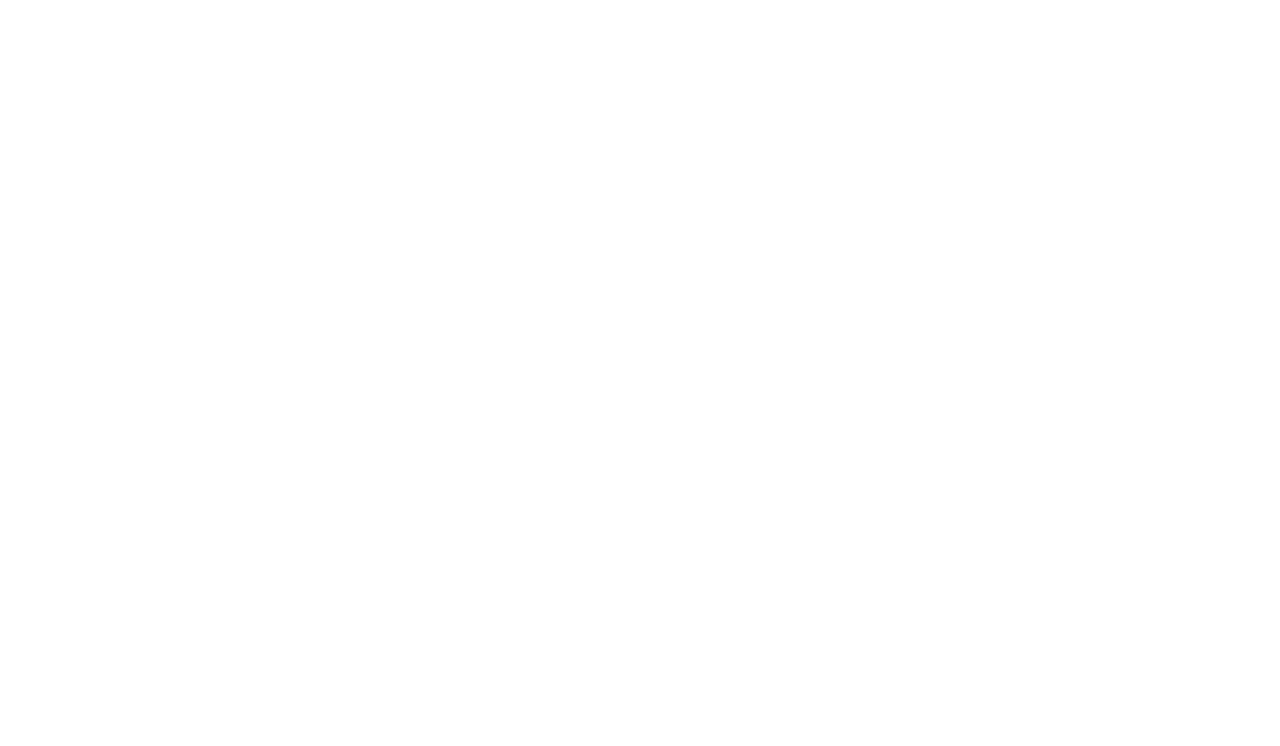
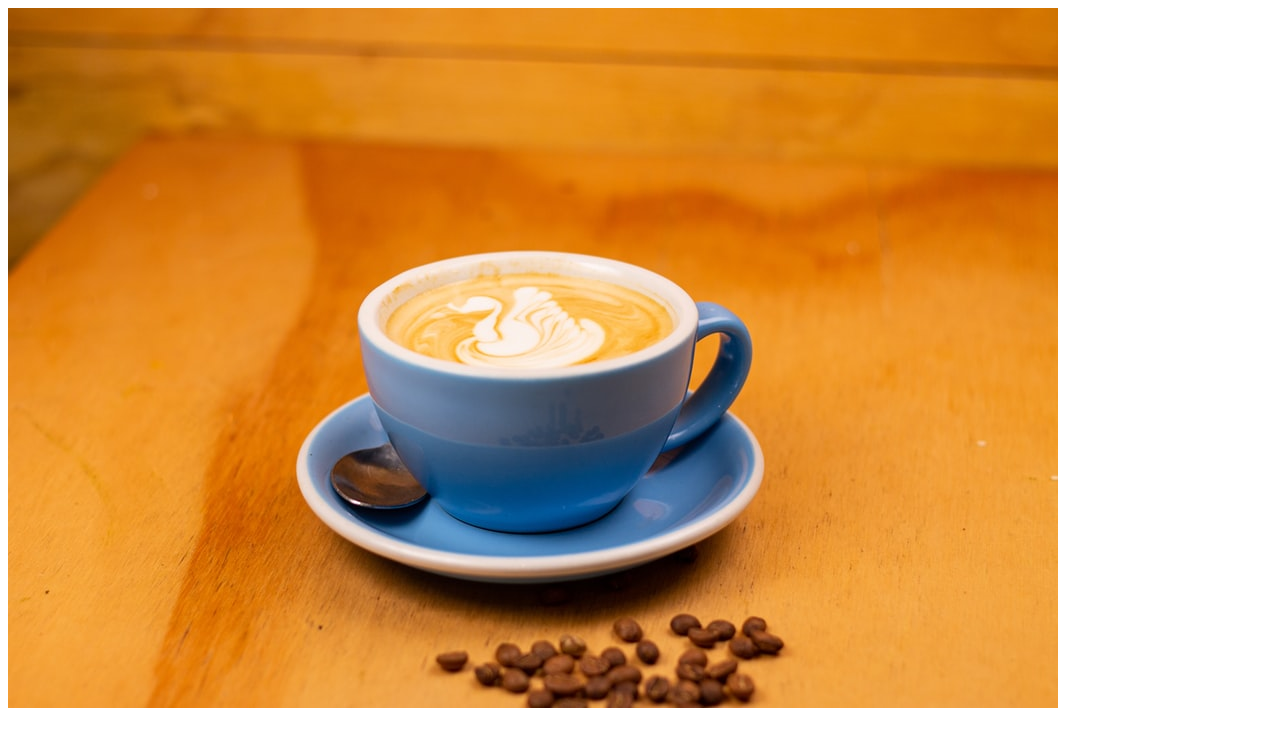
Before and after one commit to kristlittle/10DaysOfCode, a plain HTML site: page 10-Days-Of-Code/Day-10-SplitLanding/index.html in a window 1280 px wide. Drawn offline with Linux system fonts and the light colour scheme.

Commit message:
updated pages

```diff
--- a/10-Days-Of-Code/Day-10-SplitLanding/app.js
+++ b/10-Days-Of-Code/Day-10-SplitLanding/app.js
@@ -0,0 +1 @@
+//JAVASCRIPT
--- a/10-Days-Of-Code/Day-10-SplitLanding/index.html
+++ b/10-Days-Of-Code/Day-10-SplitLanding/index.html
@@ -8,21 +8,25 @@
     <meta name="author" content="Kristoff L.">
     <meta name="viewpoint" content="width=devicewidth", initial-scale="1.0">
 
-    <title> COFFEE / TEA </title>
+    <title> COFFEE or TEA </title>
 
     <link rel="stylesheet" href="style.css">
 </head>
 
 <body>
+    <div class="content">
+        <div class="split-left">
+            <img src="./images/coffee.jpg" alt="coffee" class="coffee">
 
+            <div class=""></div>
+
+        </div>
+
+
+    </div>
 
 
     <script src="app.js"></script>
-
-    <!-- ** JAVASCRIPT SCRIPT **
-    <script>
-    </script>
-    -->
 
 </body>
 </html>
--- a/10-Days-Of-Code/Day-10-SplitLanding/style.css
+++ b/10-Days-Of-Code/Day-10-SplitLanding/style.css
@@ -0,0 +1 @@
+/* STYLE SHEET */
```
Also changed, not shown: 10-Days-Of-Code/Day-10-SplitLanding/images/coffee.jpg (renamed from 10-Days-Of-Code/Day-10-SplitLanding/coffee.jpg), 10-Days-Of-Code/Day-10-SplitLanding/images/tea2.jpg (renamed from 10-Days-Of-Code/Day-10-SplitLanding/tea2.jpg).
